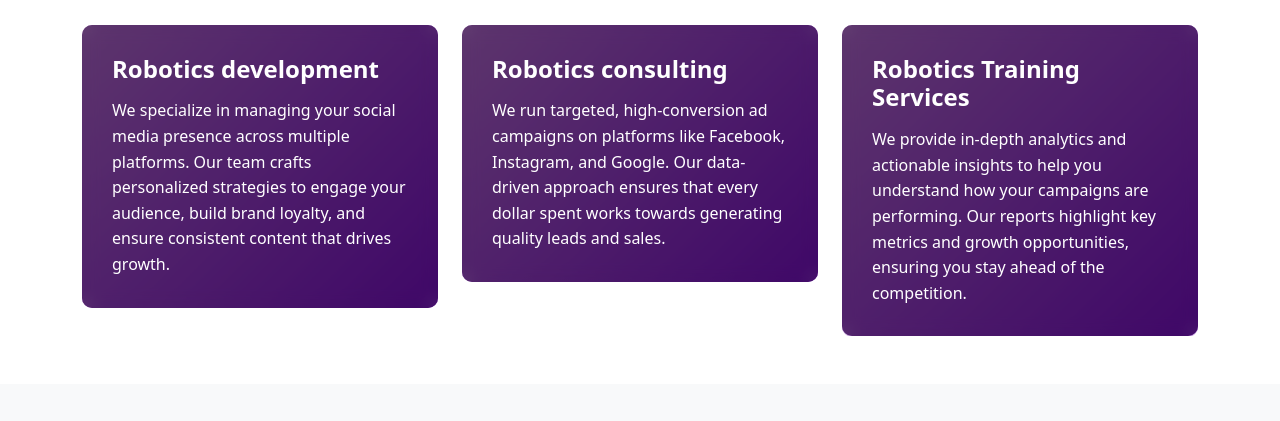
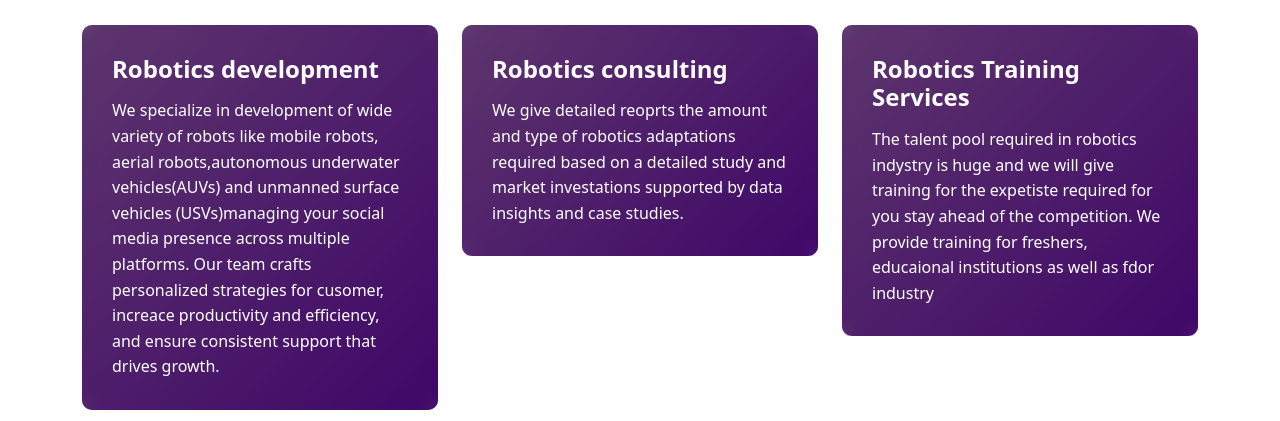
Before and after one commit to ArunKrishnan2/website1, a plain HTML site: page index.html in a window 1280 px wide. Shown: the part 379-800 px from the top of the page. Drawn offline with nearby package versions, Linux system fonts and the light colour scheme.

Commit message:
Update index.html

```diff
--- a/index.html
+++ b/index.html
@@ -56,7 +56,7 @@
                 <div class="card service-card">
                     <div class="card-body">
                         <h5 class="card-title">Robotics development</h5>
-                        <p class="card-text">We specialize in managing your social media presence across multiple platforms. Our team crafts personalized strategies to engage your audience, build brand loyalty, and ensure consistent content that drives growth.</p>
+                        <p class="card-text">We specialize in development of wide variety of robots like mobile robots, aerial robots,autonomous underwater vehicles(AUVs) and unmanned surface vehicles (USVs)managing your social media presence across multiple platforms. Our team crafts personalized strategies for cusomer, increace productivity and efficiency, and ensure consistent support that drives growth.</p>
                     </div>
                 </div>
             </div>
@@ -64,7 +64,7 @@
                 <div class="card service-card">
                     <div class="card-body">
                         <h5 class="card-title">Robotics consulting</h5>
-                        <p class="card-text">We run targeted, high-conversion ad campaigns on platforms like Facebook, Instagram, and Google. Our data-driven approach ensures that every dollar spent works towards generating quality leads and sales.</p>
+                        <p class="card-text">We give detailed reoprts the amount and type of robotics adaptations required based on a detailed study and market investations supported by data insights and case studies.</p>
                     </div>
                 </div>
             </div>
@@ -72,7 +72,7 @@
                 <div class="card service-card">
                     <div class="card-body">
                         <h5 class="card-title">Robotics Training Services</h5>
-                        <p class="card-text">We provide in-depth analytics and actionable insights to help you understand how your campaigns are performing. Our reports highlight key metrics and growth opportunities, ensuring you stay ahead of the competition.</p>
+                        <p class="card-text">The talent pool required in robotics indystry is huge and we will give training for the  expetiste required for you stay ahead of the competition. We provide training for freshers, educaional institutions as well as fdor industry</p>
                     </div>
                 </div>
             </div>
```
